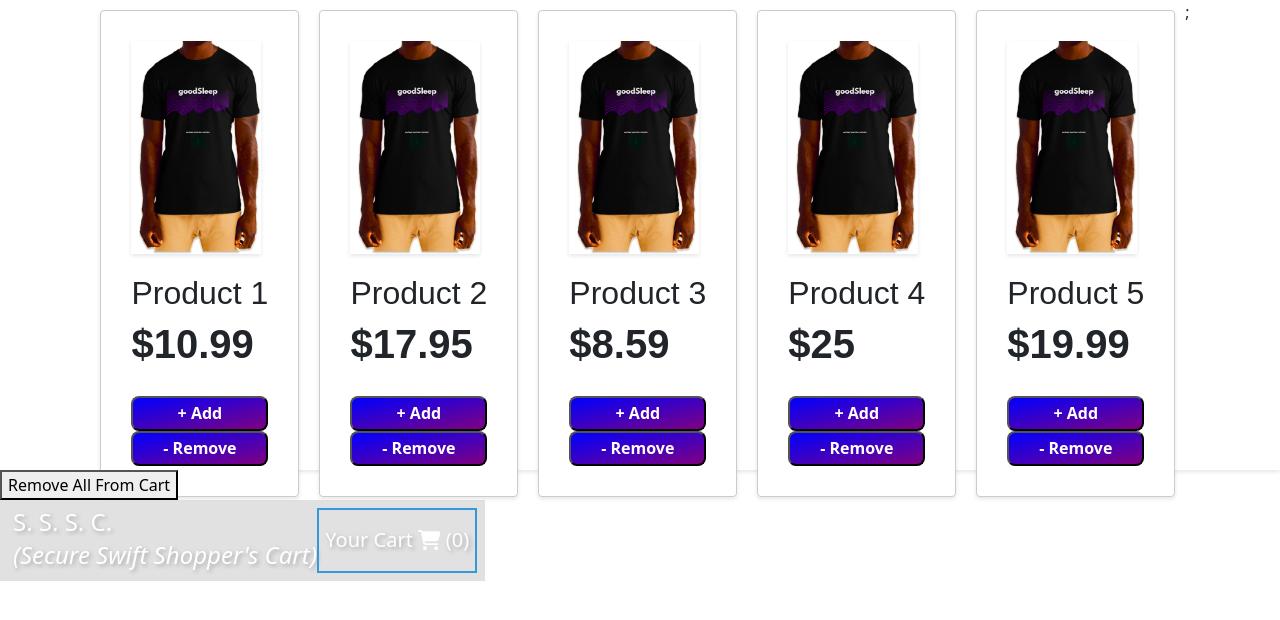
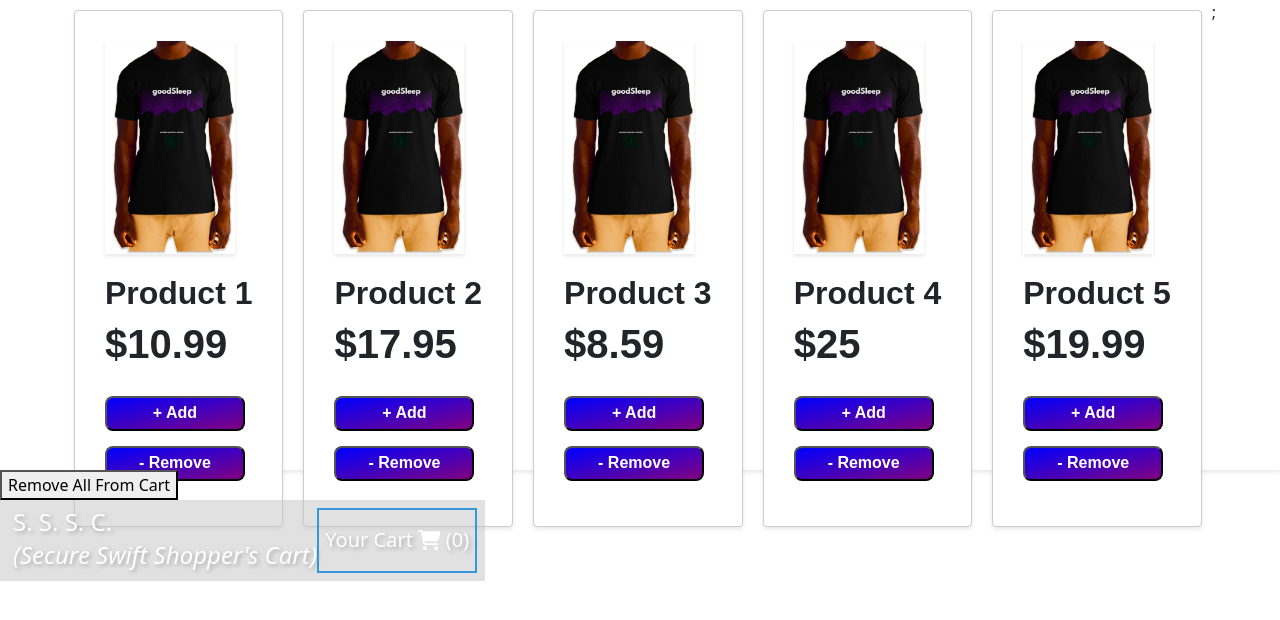
Before and after one commit to grantGCode/Shopping-Cart-Application-Frontend, a React (Create React App) app: page / in a window 1280 px wide. Shown: the top 620 px of the page. Built offline with nearby package versions, Linux system fonts and the light colour scheme.

Commit message:
added new font google to Product cards

```diff
--- a/src/components/styles/ProductCard.styled.js
+++ b/src/components/styles/ProductCard.styled.js
@@ -61,14 +61,14 @@ export const InfoContainer = styled.div`
 `;
 
 export const ProductTitle = styled.h2`
-    font-family: "Titillium Web", sans-serif;
-    font-weight: 400;
+    font-family: "Prompt", sans-serif;
+    font-weight: 600;
     font-style: normal;
 `;
 export const ProductPrice = styled.h1`
-    font-family: "Titillium Web", sans-serif;
-    font-weight: 600;
-    font-style: normal;
+font-family: "Prompt", sans-serif;
+font-weight: 700;
+font-style: normal;
 `;
 export const ButtonContainer = styled.div`
     display: flex;
@@ -79,10 +79,11 @@ export const ButtonContainer = styled.div`
 export const Button = styled.button`
     max-width: 140px;
     height: 35px;
-    margin-top: 100;
-    margin-bottom: 0;
+    margin-bottom: 15px;
     border-radius: 8px;
-    font-weight: bold;
+    font-family: "Prompt", sans-serif;
+    font-weight: 700;
+    font-style: normal;
     color: white;
     background: linear-gradient(to bottom right, blue, purple)
 `;
```
